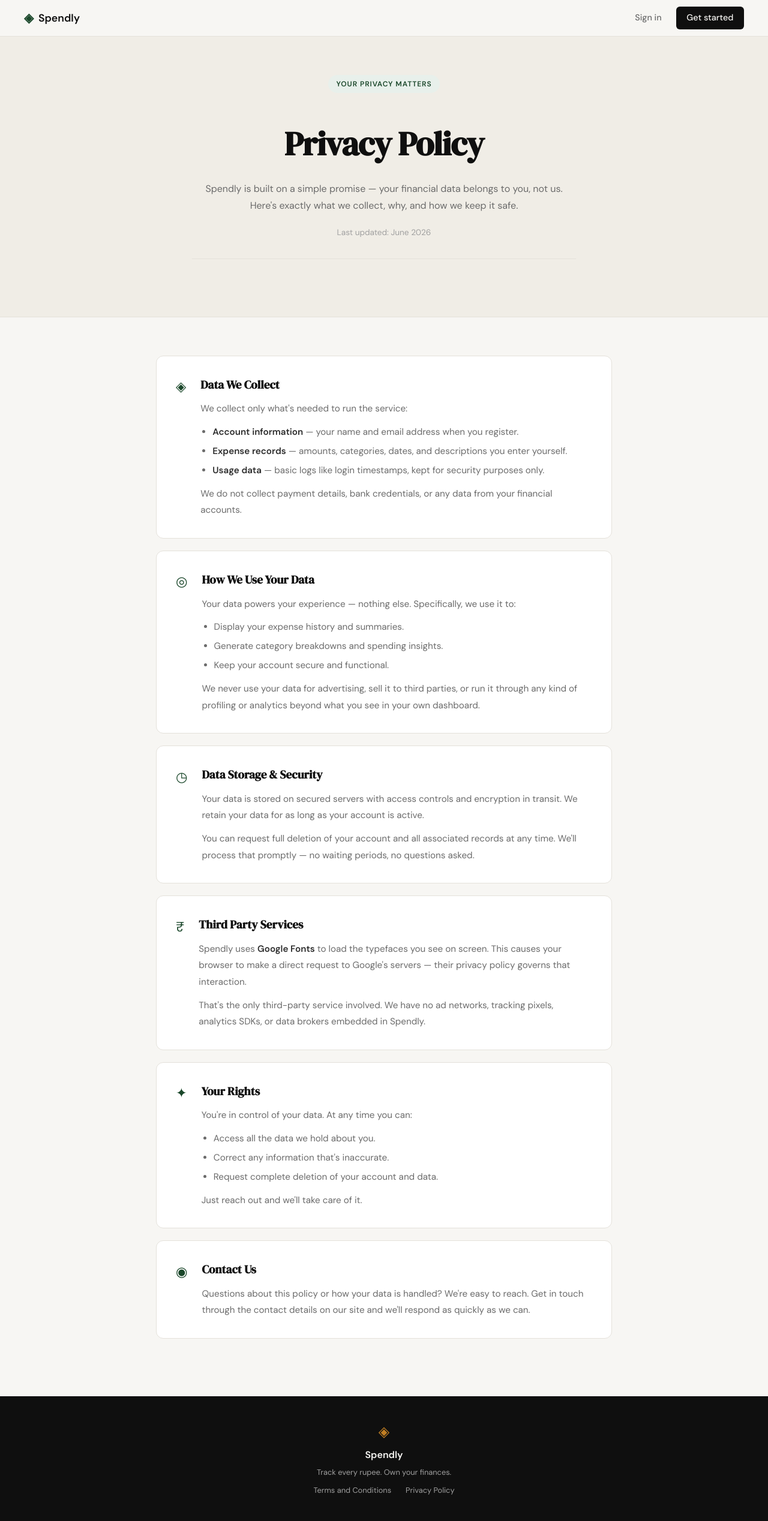
After one commit to NAFREX/Spendly, a Flask app: page /privacy in a window 1280 px wide. The commit adds this page. Shown: the whole page at 60% size. Run offline with Flask 3, Linux system fonts and the light colour scheme.

```diff
--- a/app.py
+++ b/app.py
@@ -31,6 +31,11 @@ def terms():
     return render_template("terms.html")
 
 
+@app.route("/privacy")
+def privacy():
+    return render_template("privacy.html")
+
+
 @app.route("/logout")
 def logout():
     return "Logout — coming in Step 3"
--- a/static/css/style.css
+++ b/static/css/style.css
@@ -550,6 +550,97 @@ a { color: inherit; text-decoration: none; }
 }
 
 /* ------------------------------------------------------------------ */
+/* Privacy policy hero                                                  */
+/* ------------------------------------------------------------------ */
+
+.legal-hero {
+    background: var(--paper-warm);
+    border-bottom: 1px solid var(--border);
+    padding: 4rem 2rem 3rem;
+    text-align: center;
+}
+
+.legal-hero-inner {
+    max-width: 640px;
+    margin: 0 auto;
+}
+
+.legal-hero-title {
+    font-family: var(--font-display);
+    font-size: clamp(2.5rem, 5vw, 3.5rem);
+    color: var(--ink);
+    margin: 1rem 0 1rem;
+    letter-spacing: -0.02em;
+}
+
+.legal-hero-sub {
+    font-size: 1rem;
+    color: var(--ink-muted);
+    line-height: 1.75;
+    margin-bottom: 1.25rem;
+}
+
+.legal-body {
+    padding: 4rem 2rem 6rem;
+}
+
+.legal-body .legal-inner {
+    max-width: 760px;
+    margin: 0 auto;
+    display: flex;
+    flex-direction: column;
+    gap: 1.25rem;
+}
+
+.legal-card {
+    background: var(--paper-card);
+    border: 1px solid var(--border);
+    border-radius: var(--radius-md);
+    padding: 2rem;
+    display: flex;
+    gap: 1.5rem;
+    align-items: flex-start;
+}
+
+.legal-card-icon {
+    font-size: 1.4rem;
+    color: var(--accent);
+    flex-shrink: 0;
+    margin-top: 0.1rem;
+}
+
+.legal-card-content h2 {
+    font-family: var(--font-display);
+    font-size: 1.2rem;
+    color: var(--ink);
+    margin-bottom: 0.75rem;
+}
+
+.legal-card-content p {
+    font-size: 0.95rem;
+    color: var(--ink-muted);
+    line-height: 1.8;
+    margin-bottom: 0.75rem;
+}
+
+.legal-card-content p:last-child { margin-bottom: 0; }
+
+.legal-card-content ul {
+    margin: 0.5rem 0 0.75rem 1.25rem;
+    display: flex;
+    flex-direction: column;
+    gap: 0.4rem;
+}
+
+.legal-card-content ul li {
+    font-size: 0.95rem;
+    color: var(--ink-muted);
+    line-height: 1.7;
+}
+
+.legal-card-content strong { color: var(--ink-soft); font-weight: 600; }
+
+/* ------------------------------------------------------------------ */
 /* Footer links                                                         */
 /* ------------------------------------------------------------------ */
 
--- a/templates/base.html
+++ b/templates/base.html
@@ -36,7 +36,7 @@
             <p class="footer-copy">Track every rupee. Own your finances.</p>
             <p class="footer-links">
                 <a href="/terms">Terms and Conditions</a>
-                <a href="#">Privacy Policy</a>
+                <a href="/privacy">Privacy Policy</a>
             </p>
         </div>
     </footer>
--- /dev/null
+++ b/templates/privacy.html
@@ -0,0 +1,93 @@
+{% extends "base.html" %}
+
+{% block title %}Privacy Policy — Spendly{% endblock %}
+
+{% block content %}
+
+<section class="legal-hero">
+    <div class="legal-hero-inner">
+        <div class="hero-badge">Your privacy matters</div>
+        <h1 class="legal-hero-title">Privacy Policy</h1>
+        <p class="legal-hero-sub">
+            Spendly is built on a simple promise — your financial data belongs to you,
+            not us. Here's exactly what we collect, why, and how we keep it safe.
+        </p>
+        <p class="legal-updated">Last updated: June 2026</p>
+    </div>
+</section>
+
+<section class="legal-body">
+    <div class="legal-inner">
+
+        <div class="legal-card">
+            <div class="legal-card-icon">◈</div>
+            <div class="legal-card-content">
+                <h2>Data We Collect</h2>
+                <p>We collect only what's needed to run the service:</p>
+                <ul>
+                    <li><strong>Account information</strong> — your name and email address when you register.</li>
+                    <li><strong>Expense records</strong> — amounts, categories, dates, and descriptions you enter yourself.</li>
+                    <li><strong>Usage data</strong> — basic logs like login timestamps, kept for security purposes only.</li>
+                </ul>
+                <p>We do not collect payment details, bank credentials, or any data from your financial accounts.</p>
+            </div>
+        </div>
+
+        <div class="legal-card">
+            <div class="legal-card-icon">◎</div>
+            <div class="legal-card-content">
+                <h2>How We Use Your Data</h2>
+                <p>Your data powers your experience — nothing else. Specifically, we use it to:</p>
+                <ul>
+                    <li>Display your expense history and summaries.</li>
+                    <li>Generate category breakdowns and spending insights.</li>
+                    <li>Keep your account secure and functional.</li>
+                </ul>
+                <p>We never use your data for advertising, sell it to third parties, or run it through any kind of profiling or analytics beyond what you see in your own dashboard.</p>
+            </div>
+        </div>
+
+        <div class="legal-card">
+            <div class="legal-card-icon">◷</div>
+            <div class="legal-card-content">
+                <h2>Data Storage & Security</h2>
+                <p>Your data is stored on secured servers with access controls and encryption in transit. We retain your data for as long as your account is active.</p>
+                <p>You can request full deletion of your account and all associated records at any time. We'll process that promptly — no waiting periods, no questions asked.</p>
+            </div>
+        </div>
+
+        <div class="legal-card">
+            <div class="legal-card-icon">₹</div>
+            <div class="legal-card-content">
+                <h2>Third Party Services</h2>
+                <p>Spendly uses <strong>Google Fonts</strong> to load the typefaces you see on screen. This causes your browser to make a direct request to Google's servers — their privacy policy governs that interaction.</p>
+                <p>That's the only third-party service involved. We have no ad networks, tracking pixels, analytics SDKs, or data brokers embedded in Spendly.</p>
+            </div>
+        </div>
+
+        <div class="legal-card">
+            <div class="legal-card-icon">✦</div>
+            <div class="legal-card-content">
+                <h2>Your Rights</h2>
+                <p>You're in control of your data. At any time you can:</p>
+                <ul>
+                    <li>Access all the data we hold about you.</li>
+                    <li>Correct any information that's inaccurate.</li>
+                    <li>Request complete deletion of your account and data.</li>
+                </ul>
+                <p>Just reach out and we'll take care of it.</p>
+            </div>
+        </div>
+
+        <div class="legal-card">
+            <div class="legal-card-icon">◉</div>
+            <div class="legal-card-content">
+                <h2>Contact Us</h2>
+                <p>Questions about this policy or how your data is handled? We're easy to reach. Get in touch through the contact details on our site and we'll respond as quickly as we can.</p>
+            </div>
+        </div>
+
+    </div>
+</section>
+
+{% endblock %}
```
